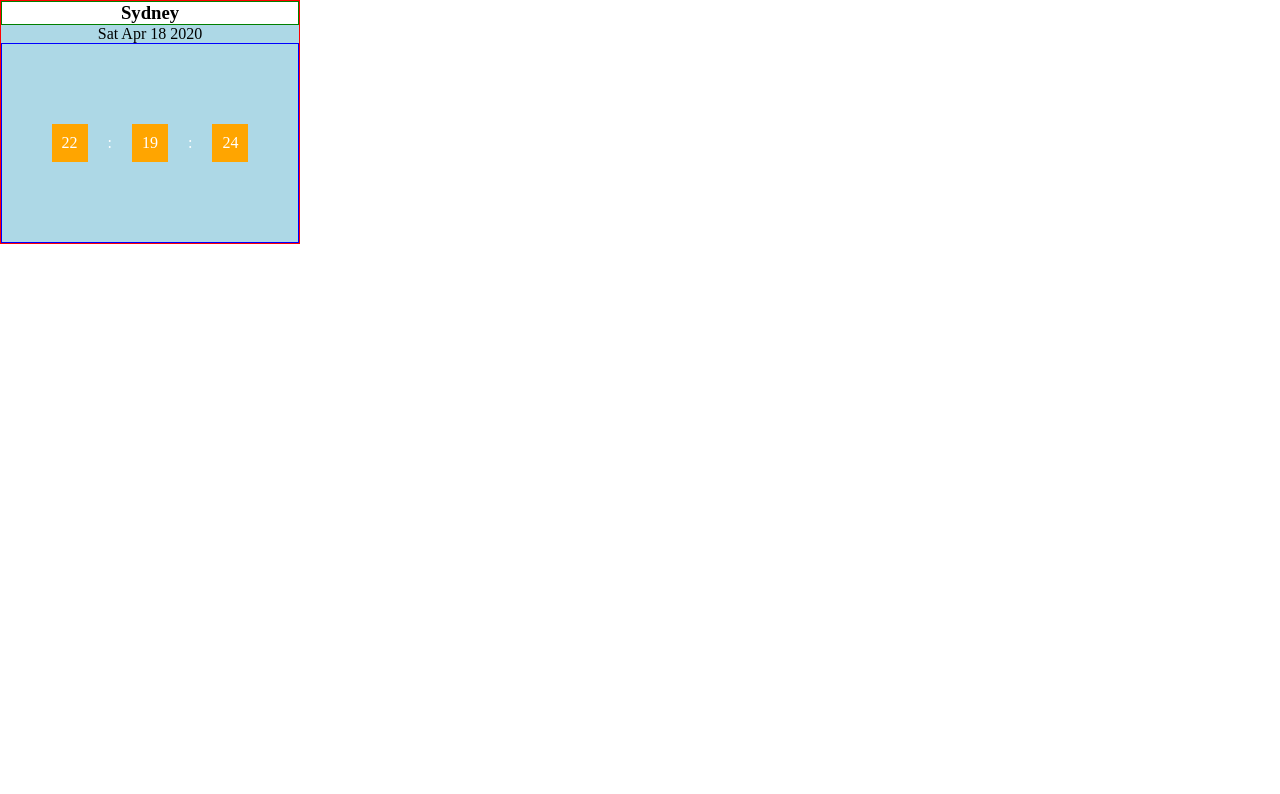
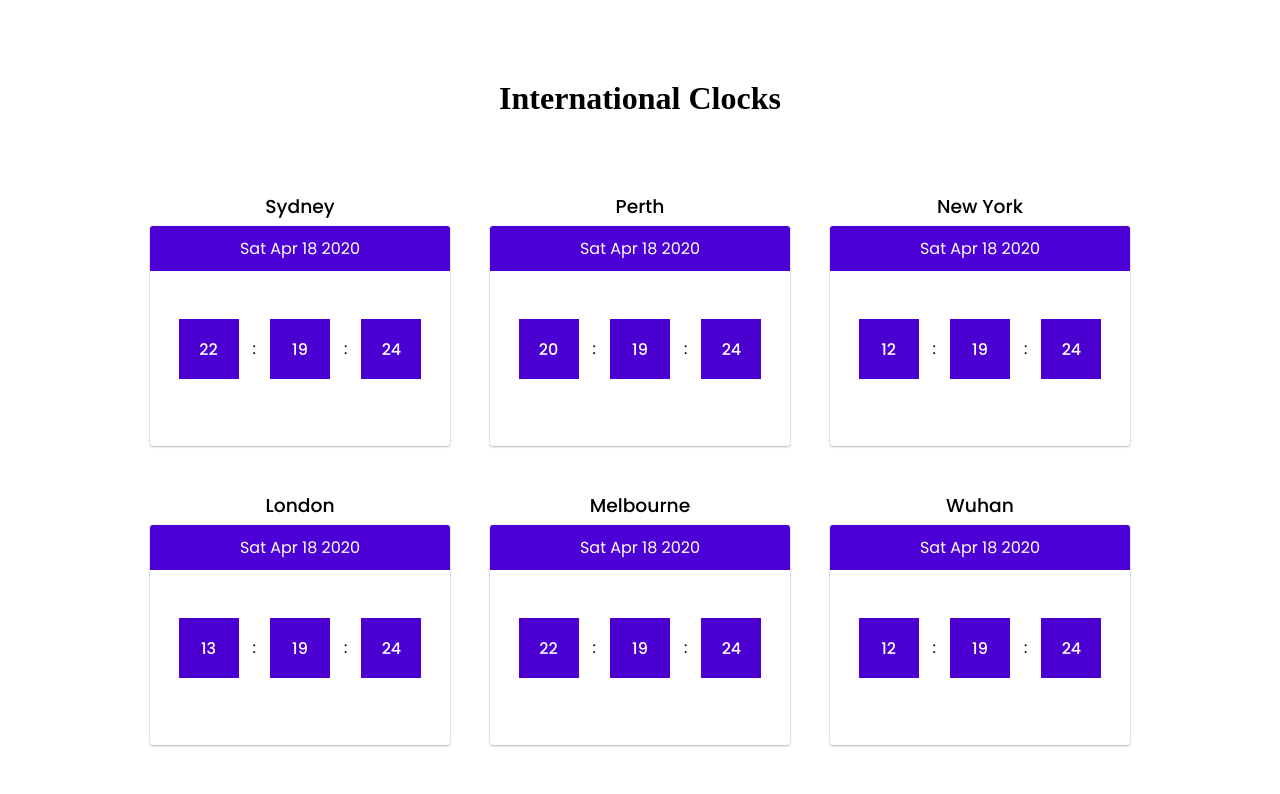
Before and after one commit to scotteau/world-clock-react, a React (Create React App) app: page / in a window 1280 px wide. Shown: the top 794 px of the page. Built offline with nearby package versions, Linux system fonts and the light colour scheme.

Commit message:
tidy up things a bit & prepared for presentation

```diff
--- a/public/index.html
+++ b/public/index.html
@@ -15,6 +15,7 @@
       user's mobile device or desktop. See https://developers.google.com/web/fundamentals/web-app-manifest/
     -->
     <link rel="manifest" href="%PUBLIC_URL%/manifest.json" />
+    <link href="https://fonts.googleapis.com/css2?family=Poppins:wght@400;500&display=swap" rel="stylesheet">
     <!--
       Notice the use of %PUBLIC_URL% in the tags above.
       It will be replaced with the URL of the `public` folder during the build.
--- a/src/Clock.tsx
+++ b/src/Clock.tsx
@@ -16,12 +16,15 @@ class Clock extends React.Component<myProps, myState> {
 
   renderTime() {
     const display = this.state.timeDisplay.split(":");
-    return display.map((d,index) => {
-
+    return display.map((d, index) => {
       return [
-        <span className={"digit"} key={index}>{d}</span>,
-        <span className={'colon'} key={`colon${index}`}>{index<2?':':''}</span>
-      ]
+        <span className={"digit"} key={index}>
+          {d}
+        </span>,
+        <span className={"colon"} key={`colon${index}`}>
+          {index < 2 ? ":" : ""}
+        </span>,
+      ];
     });
   }
 
@@ -49,20 +52,19 @@ class Clock extends React.Component<myProps, myState> {
     this.updateTime();
     this.determineTimezone(this.props.city);
   }
-
   componentWillUnmount(): void {
     clearInterval(this.timer);
   }
 
   render(): React.ReactNode {
     return (
-        <div className={'clock'}>
-          <h3 className={"clock__title"}>{this.props.city}</h3>
+      <div className={"clock"}>
+        <h3 className={"clock__title"}>{this.props.city}</h3>
+        <div className={"clock__body"}>
           <p className={"clock__body__date"}>{this.state.dateDisplay}</p>
-          <div className={"clock__body"}>
-            <p className={"clock__body__time"}>{this.renderTime()}</p>
-          </div>
+          <p className={"clock__body__time"}>{this.renderTime()}</p>
         </div>
+      </div>
     );
   }
 }
--- a/src/index.tsx
+++ b/src/index.tsx
@@ -3,4 +3,19 @@ import ReactDOM from "react-dom";
 import Clock from "./Clock";
 import "./style.css";
 
-ReactDOM.render(<Clock city="Sydney" />, document.querySelector("#root"));
+ReactDOM.render(
+
+    <div>
+        <h1>International Clocks</h1>
+        <div className={"container"}>
+            <Clock city={"Sydney"} />
+            <Clock city={"Perth"} />
+            <Clock city={"New York"} />
+            <Clock city={"London"} />
+            <Clock city={"Melbourne"} />
+            <Clock city={"Wuhan"} />
+            <Clock city={"Milan"} />
+        </div>
+    </div>,
+  document.querySelector("#root")
+);
--- a/src/style.css
+++ b/src/style.css
@@ -4,35 +4,61 @@
   box-sizing: border-box;
 }
 
+h1 {
+  width: 100%;
+  text-align: center;
+  margin-top: 80px;
+  margin-bottom: 50px;
+}
+
+.container {
+  display: flex;
+  align-items: center;
+  height: 100vh;
+  flex-wrap: wrap;
+  justify-content: center;
+}
+
 .clock {
   display: flex;
   flex-direction: column;
-    border: 1px solid red;
-    width: 300px;
+  width: 40%;
+  min-width: 300px;
+  max-width: 300px;
   align-items: center;
+  font-family: "Poppins", sans-serif;
+  margin: 20px;
 }
 
 .clock__title {
-    border: 1px solid green;
   width: 100%;
   text-align: center;
+  padding: 5px 0;
+  font-weight: 500;
 }
 
 .clock__body {
-    border: 1px solid blue;
   display: flex;
   flex-direction: column;
   align-items: center;
-    height: 200px;
+  height: 220px;
   width: 100%;
   justify-content: center;
-    background: lightblue;
+  box-shadow: 0 0px 3px rgba(0, 0, 0, 0.12), 0 1px 2px rgba(0, 0, 0, 0.24);
+  position: relative;
+  border-radius: 3px;
 }
 
 .clock__body__date {
   width: 100%;
   text-align: center;
-    background: lightblue;
+  padding: 10px;
+  background: #4c00d5;
+  color: white;
+  position: absolute;
+  top: 0;
+  border-top-left-radius: 3px;
+  border-top-right-radius: 3px;
 }
 
 .clock__body__time {
@@ -40,6 +66,7 @@
   align-items: center;
   justify-content: center;
   color: white;
+  margin-top: 25px;
 }
 
 span:empty {
@@ -47,11 +74,16 @@ span:empty {
 }
 
 .colon {
-    margin: 0 20px;
+  margin: 0 14px;
+  color: black;
 }
 
 .digit {
-    background: orange;
+  background: #4b00d1;
   color: white;
-    padding: 10px;
+  padding: 18px;
+  width: 60px;
+  height: 60px;
+  text-align: center;
+  font-weight: 500;
 }
```
Lines whose indentation alone changed are shown as unchanged.
